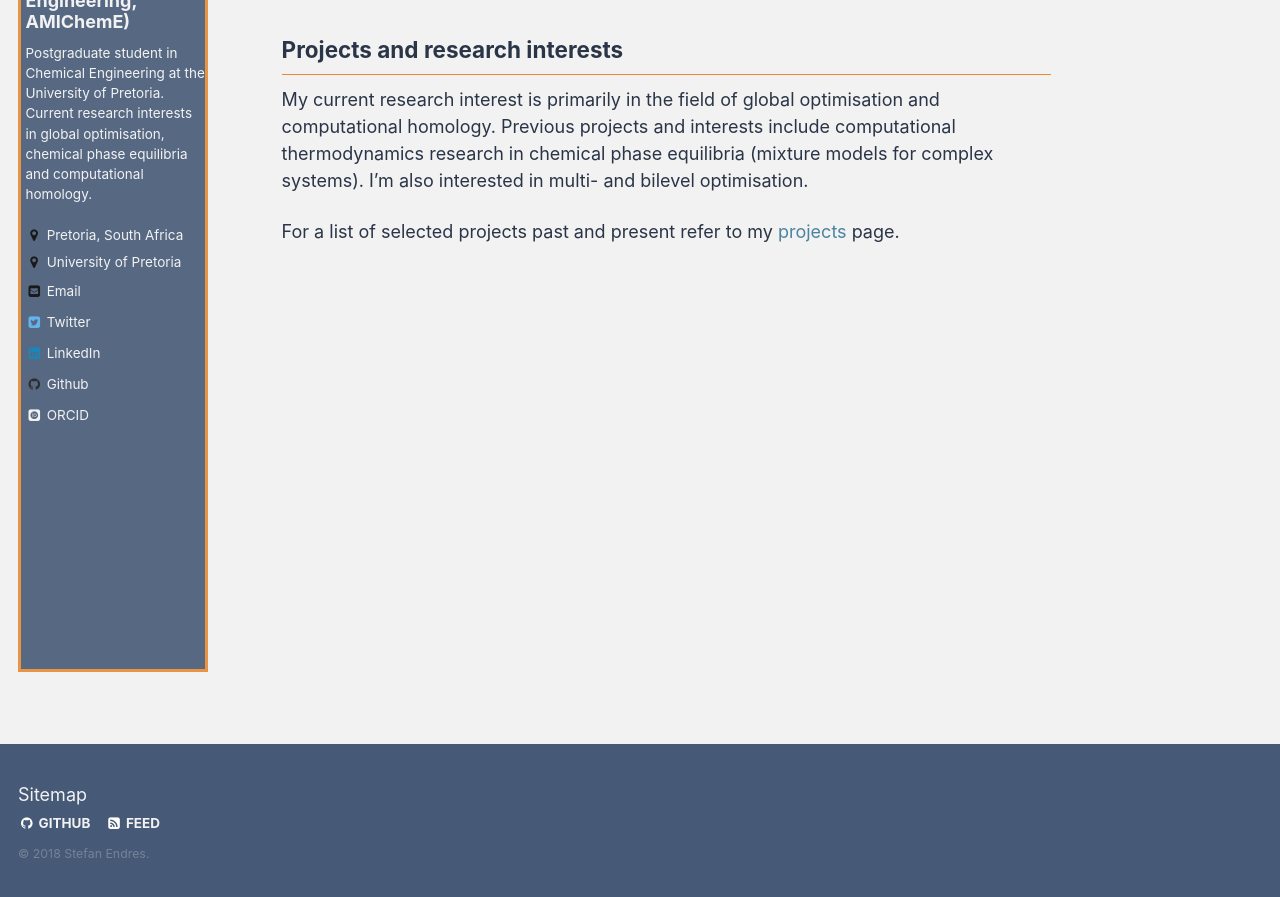
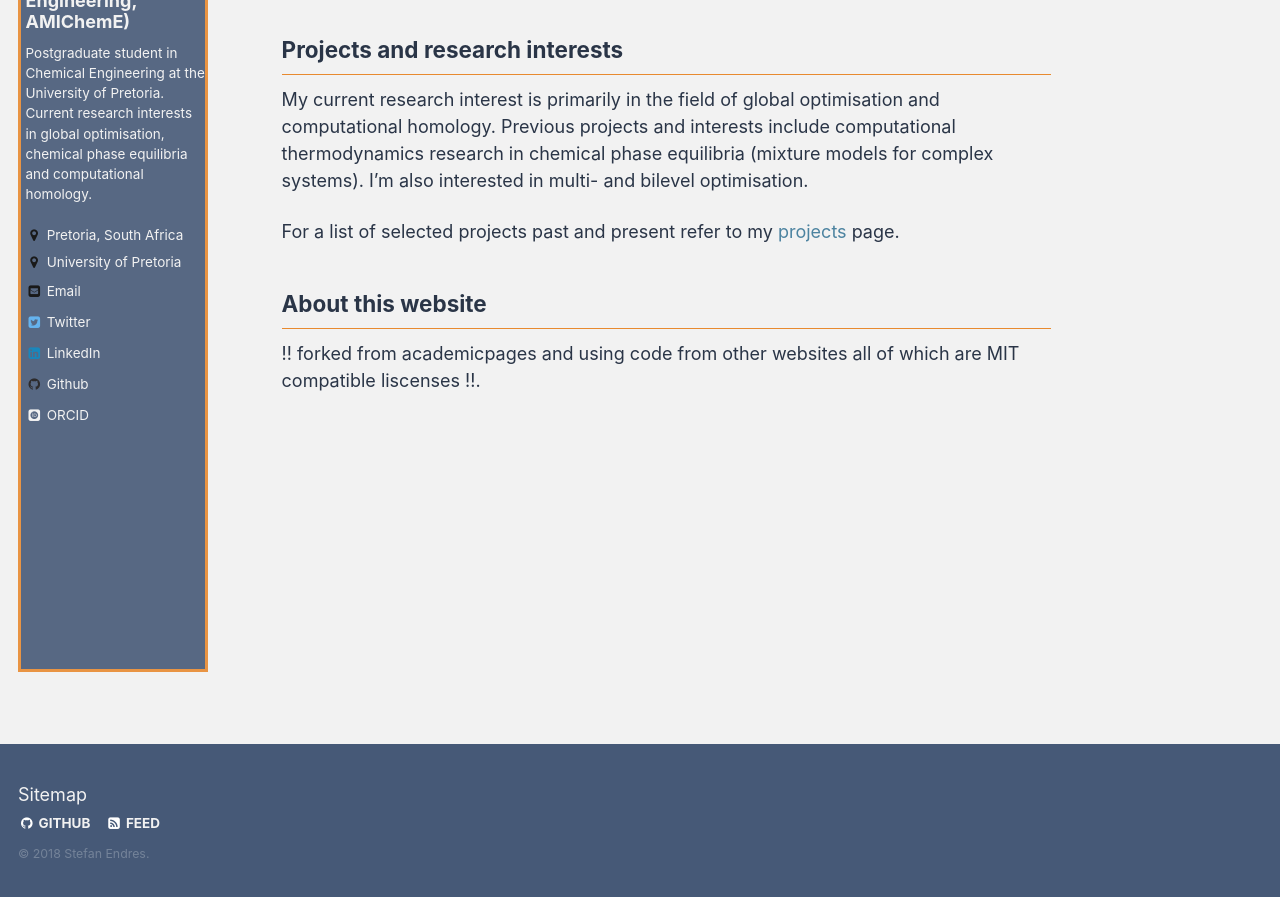
Before and after one commit to Stefan-Endres/Stefan-Endres.github.io, a Jekyll site: the page built from _pages/about.md, in a window 1280 px wide and 900 px high, scrolled down 348 px. Shown: the top 897 px of the window. Built offline with Jekyll 4.4.1, drawn with Linux system fonts in a browser that asks for light colours; some web fonts are replaced.

```diff
--- a/_pages/about.md
+++ b/_pages/about.md
@@ -20,3 +20,9 @@ Projects and research interests
 My current research interest is primarily in the field of global optimisation and computational homology. Previous projects and interests include computational thermodynamics research in chemical phase equilibria (mixture models for complex systems). I'm also interested in multi- and bilevel optimisation.
 
 For a list of selected projects past and present refer to my [projects](./projects/) page.
+
+
+About this website
+-------------
+
+!! forked from academicpages and using code from other websites all of which are MIT compatible liscenses !!.
```
Also changed, not shown: 2 other files.
